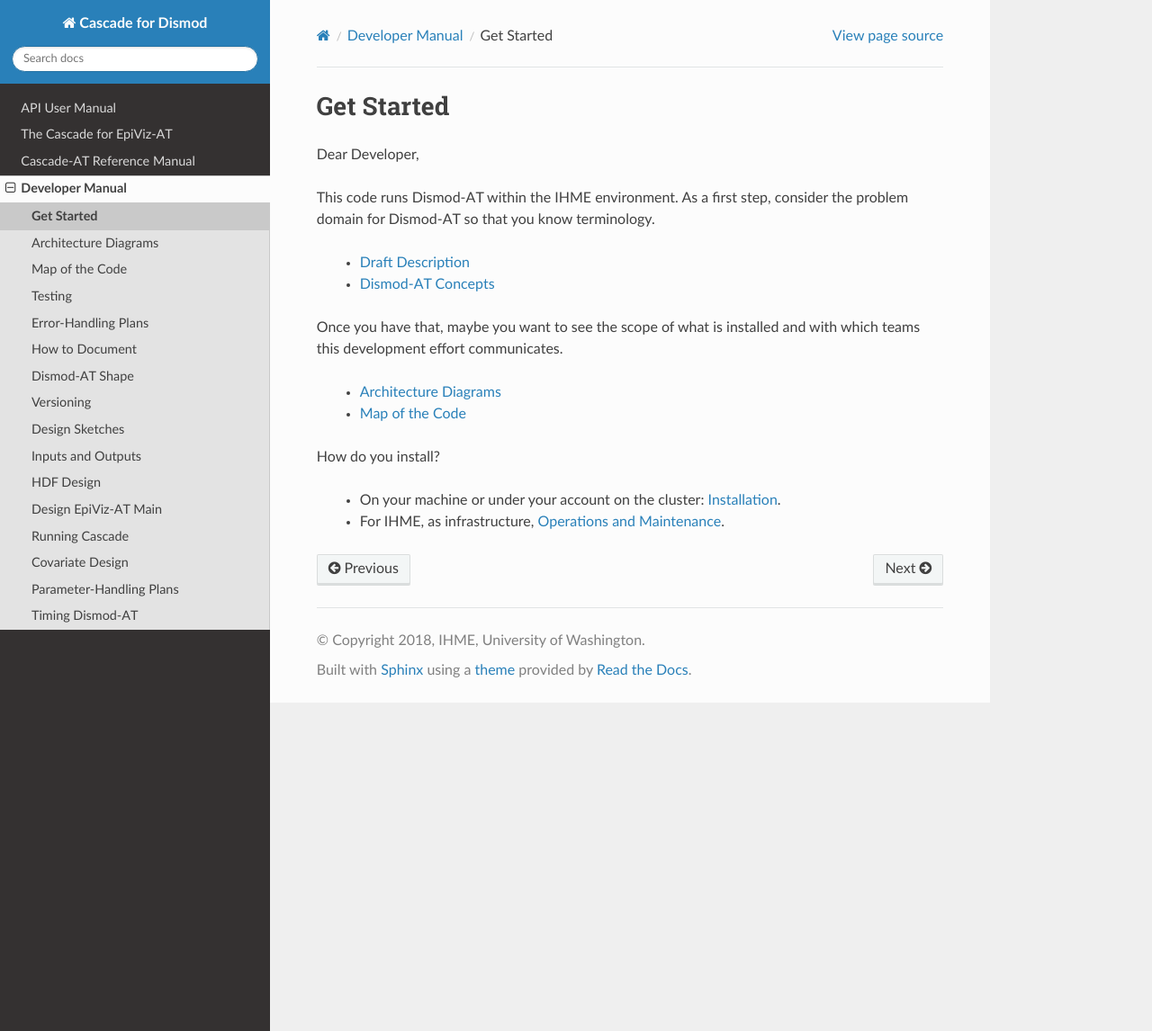
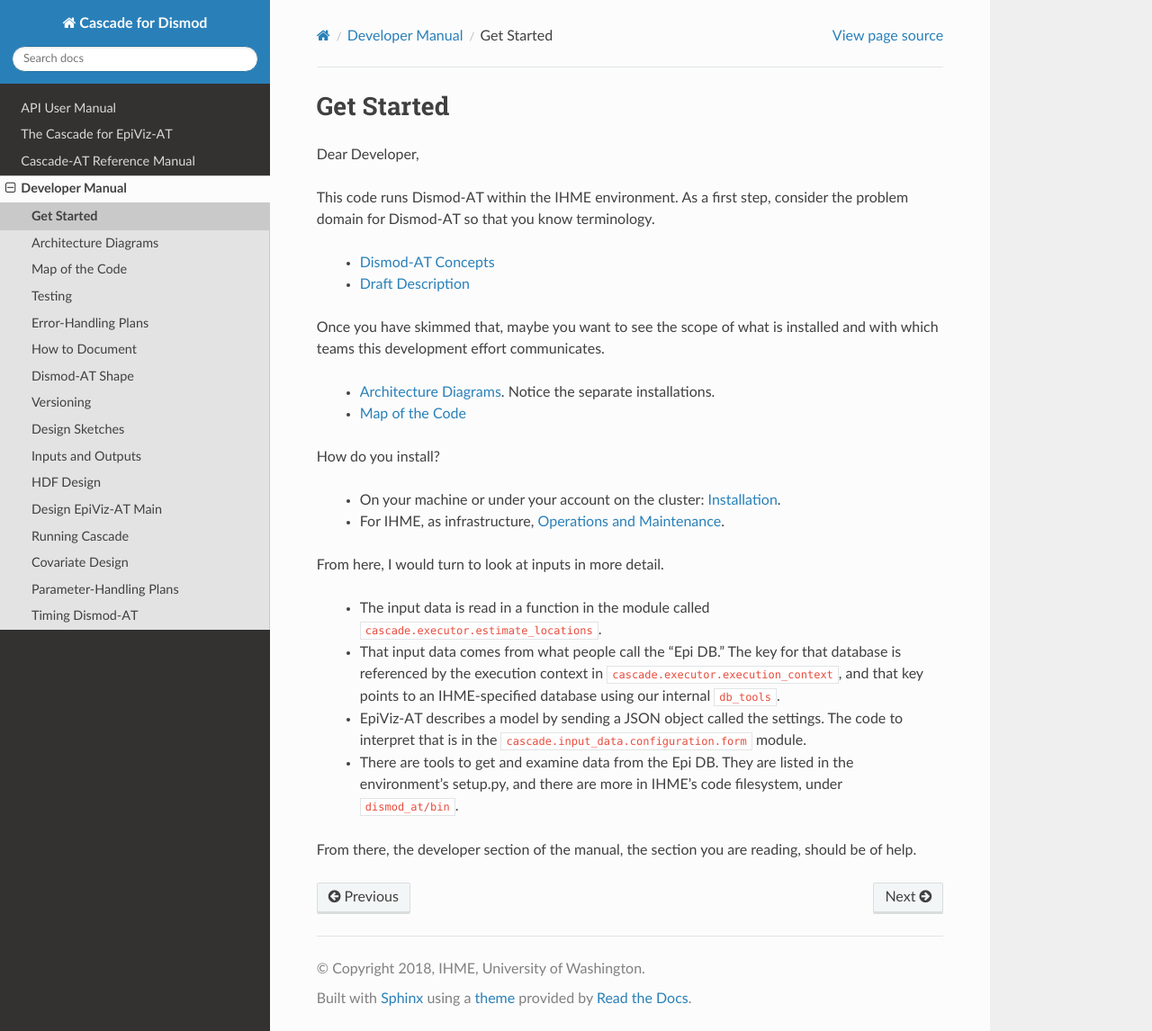
Before and after one commit to ihmeuw/cascade-at, a Sphinx documentation site: the page built from docs/dev/getstarted.rst, in a window 1280 px wide and 1146 px high. Shown: the whole window at 90% size. Built offline with Sphinx 7.4.7 and the Read the Docs theme 2.0.0, drawn with Linux system fonts in a browser that asks for light colours.

Commit message:
more getting started and walked through bash scripts

```diff
--- a/docs/dev/getstarted.rst
+++ b/docs/dev/getstarted.rst
@@ -9,15 +9,16 @@ This code runs Dismod-AT within the IHME environment.
 As a first step, consider the problem domain for
 Dismod-AT so that you know terminology.
 
+ * :ref:`dismod-description`
+
  * :ref:`global-model-draft`
 
- * :ref:`dismod-description`
-
-Once you have that, maybe you want to see the scope
+Once you have skimmed that, maybe you want to see the scope
 of what is installed and with which teams this development
 effort communicates.
 
- * :ref:`cascade-architecture`
+ * :ref:`cascade-architecture`. Notice the separate
+   installations.
 
  * :ref:`map-of-the-code`
 
@@ -27,3 +28,26 @@ How do you install?
    :ref:`install-api`.
 
  * For IHME, as infrastructure, :ref:`operations-and-maintenance`.
+
+From here, I would turn to look at inputs in more detail.
+
+ * The input data is read in a function in the
+   module called ``cascade.executor.estimate_locations``.
+
+ * That input data comes from what people call the
+   "Epi DB." The key for that database is referenced
+   by the execution context in ``cascade.executor.execution_context``,
+   and that key points to an IHME-specified database
+   using our internal ``db_tools``.
+
+ * EpiViz-AT describes a model by sending a JSON object
+   called the settings. The code to interpret that
+   is in the ``cascade.input_data.configuration.form`` module.
+
+ * There are tools to get and examine data from the
+   Epi DB. They are listed in the environment's setup.py,
+   and there are more in IHME's code filesystem, under
+   ``dismod_at/bin``.
+
+From there, the developer section of the manual,
+the section you are reading, should be of help.
--- a/docs/dev/timing_metrics.rst
+++ b/docs/dev/timing_metrics.rst
@@ -35,7 +35,9 @@ relevant files are
 
  * ``main_success_scenario.py`` - This is a main that runs Dismod-AT
    any one of thousands of ways. Each way to run is indexed by a single
-   number for replay.
+   number for replay. *This file doesn't constrain omega, and it should,
+   because constraining omega changes the runtime behavior of Dismod-AT
+   significantly.*
 
  * ``main_success.sh`` - A shell file for Grid Engine to run the
    main success scenario many times.
```
Also changed, not shown: 2 other files.
